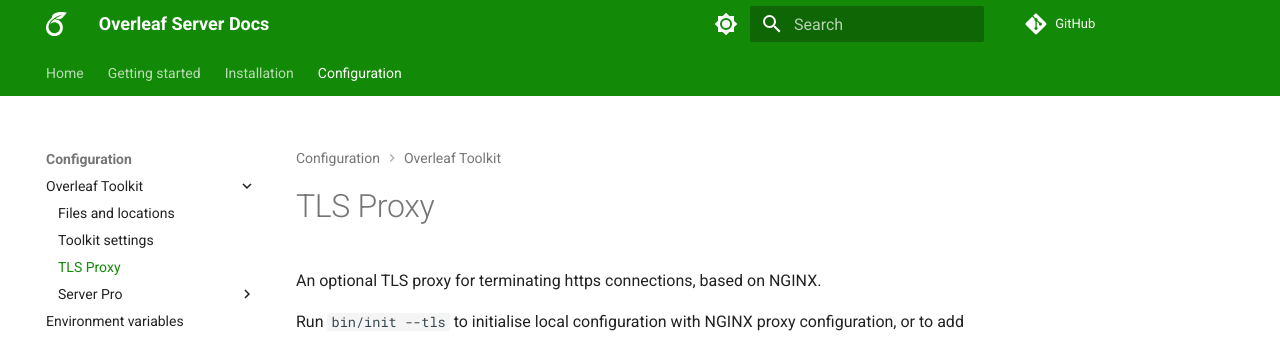
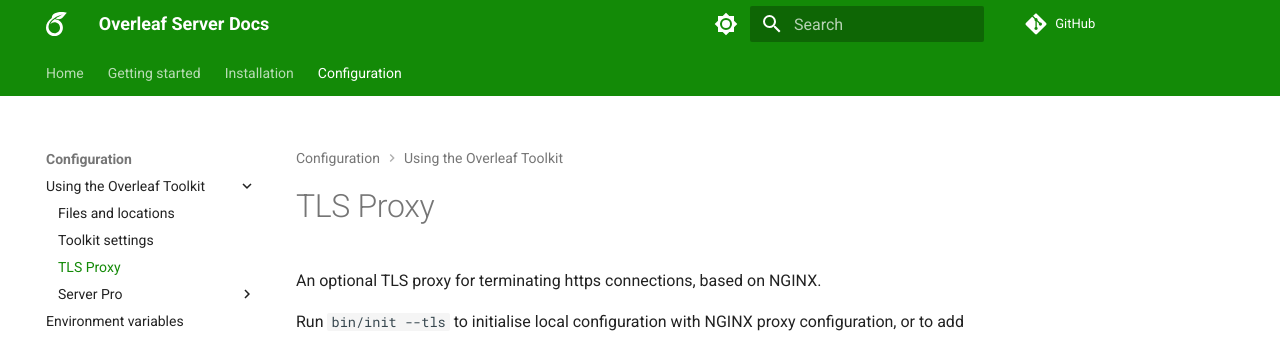
Before and after one commit to mlevans0/overleaf-server-docs, an MkDocs documentation site: the page built from docs/configuration/tls-proxy.md, in a window 1280 px wide and 900 px high. Shown: the top 338 px of the window. Built offline with MkDocs 1.6.1 and Material for MkDocs 9.7.7, drawn with Linux system fonts in a browser that asks for light colours.

Commit message:
Updated nav

```diff
--- a/mkdocs.yml
+++ b/mkdocs.yml
@@ -81,7 +81,7 @@
     # - Using Docker Compose: installation/using-docker-compose.md
     - Post-installation tasks: installation/post-installation-tasks.md
   - Configuration:
-    - Overleaf Toolkit:
+    - Using the Overleaf Toolkit:
       - configuration/overleaf-toolkit.md
       - Toolkit settings: configuration/toolkit-settings.md
       - TLS Proxy: configuration/tls-proxy.md
```
